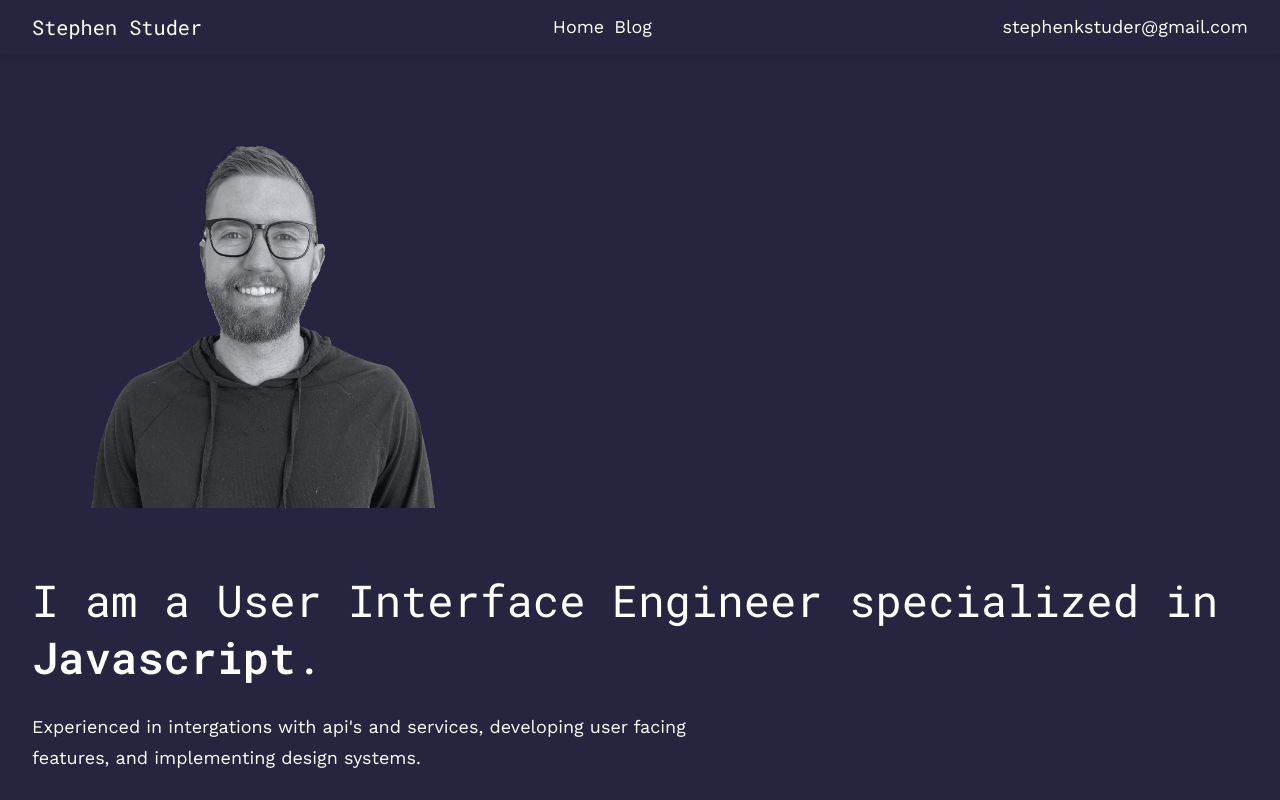
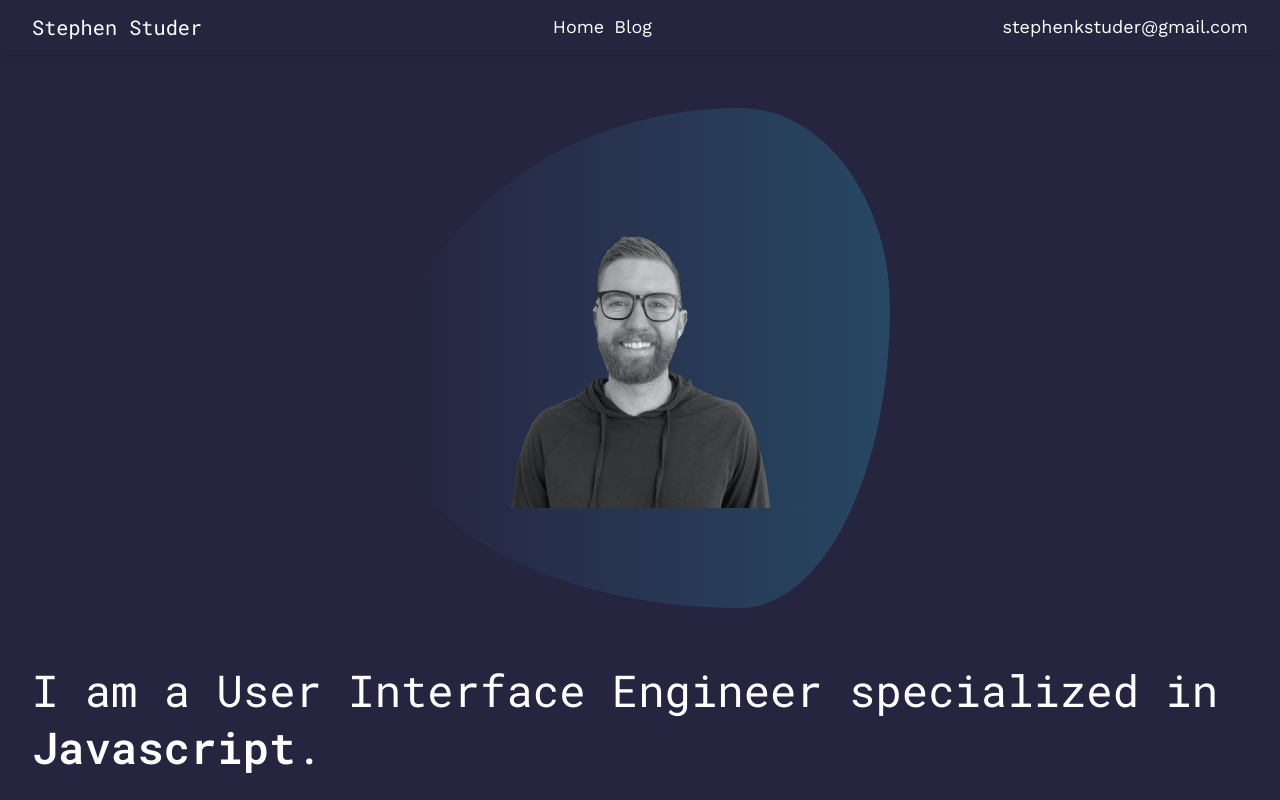
Before and after one commit to skstuder/stephenstuder.github.io-6, a Vue app: page / in a window 1280 px wide. Shown: the top 800 px of the page. Built offline with nearby package versions, Linux system fonts and the light colour scheme.

Commit message:
first draft of circle background shape

```diff
--- a/src/assets/base.css
+++ b/src/assets/base.css
@@ -168,7 +168,7 @@ small,
 /* End Typescale */
 
 img {
-  height: 400px;
+  height: 300px;
 
   overflow: hidden;
 }
--- a/src/views/HomeView.vue
+++ b/src/views/HomeView.vue
@@ -2,7 +2,11 @@
 
 <template>
   <main>
-    <img src="../assets/stephen.png" alt="" />
+    <div class="w-100 flex flex-justify-center flex-align-center">
+      <div class="circle flex flex-justify-center flex-align-center">
+        <img src="../assets/stephen.png" alt="" />
+      </div>
+    </div>
     <h2>I am a User Interface Engineer specialized in <b>Javascript</b>.</h2>
     <p>
       Experienced in intergations with api's and services, developing user
@@ -13,7 +17,7 @@
     <h4>Contact: stephenkstuder@gmail.com</h4>
     <br />
     <div class="flex flex-around">
-      <a href="#">
+      <a href="https://www.linkedin.com/in/stephenkstuder/" target="_blank">
         <svg
           xmlns="http://www.w3.org/2000/svg"
           aria-label="LinkedIn"
@@ -31,7 +35,7 @@
           />
         </svg>
       </a>
-      <a href="#">
+      <a href="https://github.com/stephenstuder" target="_blank">
         <svg
           xmlns="http://www.w3.org/2000/svg"
           aria-label="GitHub"
@@ -47,7 +51,7 @@
           />
         </svg>
       </a>
-      <a href="#">
+      <a href="https://twitter.com/StephenStuder1" target="_blank">
         <svg
           xmlns="http://www.w3.org/2000/svg"
           aria-label="Twitter"
@@ -102,3 +106,13 @@
     </div>
   </main>
 </template>
+
+<style scoped>
+.circle {
+  background: rgb(2, 0, 36, 1);
+  background: linear-gradient(90deg, #25253f80, #2a456480, #29698680);
+  height: 500px;
+  width: 500px;
+  border-radius: 70% 30% 30% 70% / 60% 40% 60% 40%;
+}
+</style>
```
